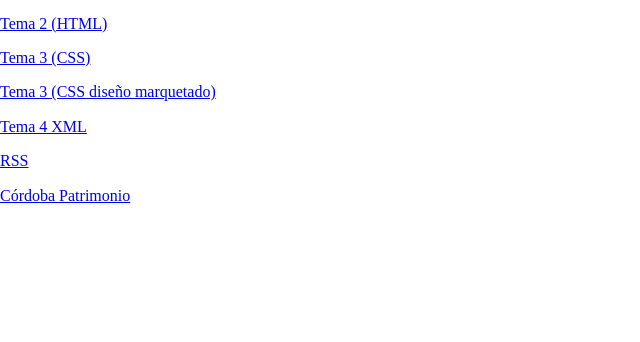
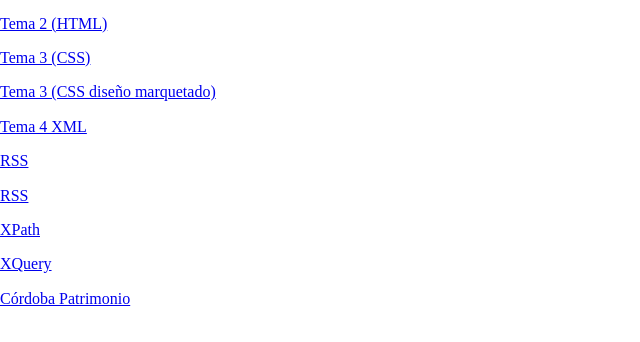
Before and after one commit to yolandaLlamas/yolandallamas.github.io, a plain HTML site: page index.html in a window 1280 px wide. Shown: the part 258-600 px from the top of the page, without its empty margins (0-640 px from the left). Drawn offline with nearby package versions, Linux system fonts and the light colour scheme.

Commit message:
Update index.html

```diff
--- a/index.html
+++ b/index.html
@@ -91,6 +91,10 @@
 
   <p><a href="./lmsgi/github.xml"> RSS</a></p>
 
+      <p><a href="./lmsgi/github.xml"> RSS</a></p>
+  <p><a href="./lmsgi/ud4.1">XPath</a></p>
+  <p><a href="./lmsgi/ud4.2">XQuery</a></p>
+
 <p><a href="./lmsgi/cordobapatrimonio/index.html" target="_blank">Córdoba Patrimonio</a></p>
 
 
```
